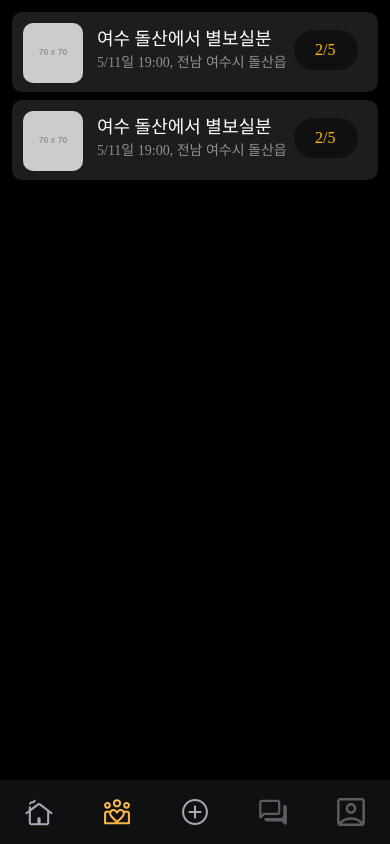
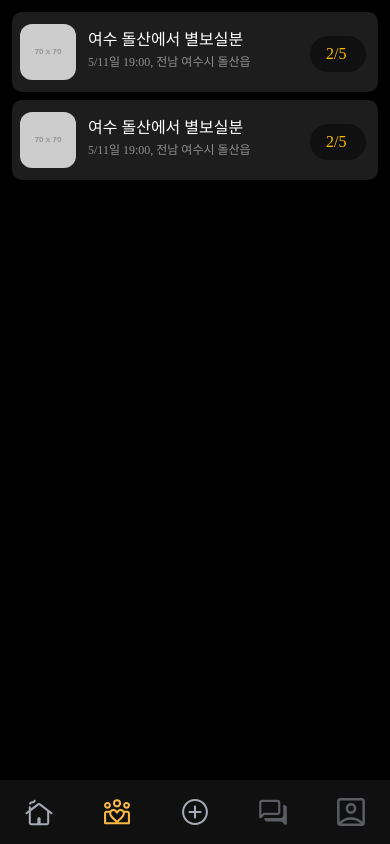
Before and after one commit to Superkid0714/ST4R-FE, a React (Vite) app in the folder ST4R/: page /groups in a window 390 px wide. Built offline with nearby package versions, Linux system fonts and the light colour scheme.

Commit message:
🎨style: 박스 스타일 수정

```diff
--- a/ST4R/pages/group/GroupPage.jsx
+++ b/ST4R/pages/group/GroupPage.jsx
@@ -1,45 +1,48 @@
 export default function GroupPage() {
-
   return (
     <div className="w-full flex flex-col justify-start items-start gap-2">
-
       {/* 모임 박스 1개 */}
-      <div key="1" className=" relative w-full h-20 sm:h-26 bg-[#1D1D1D] rounded-[10px]">
+      <div
+        key="1"
+        className=" relative w-full h-20 sm:h-27 bg-[#1D1D1D] rounded-[10px]"
+      >
         <img
-          className="absolute w-15 sm:w-21 h-auto left-[11px] top-[11px] rounded-[10px]"
+          className="absolute w-14 sm:w-21 h-auto left-2 top-3 rounded-xl"
           src="https://placehold.co/70x70"
         />
-        <div className="absolute left-[85px] sm:left-[110px] top-[14px] sm:top-[23px] justify-start text-lg sm:text-xl font-normal font-['Pretendard'] leading-normal">
+        <div className="absolute left-19 sm:left-28 top-4 sm:top-6 justify-start text-base sm:text-xl font-normal font-['Pretendard'] leading-normal">
           여수 돌산에서 별보실분
         </div>
-        <div className="absolute left-[85px] sm:left-[110px] top-[44px] sm:top-[55px]  justify-start text-[#8F8F8F] text-sm sm:text-base font-normal font-['Pretendard'] leading-none">
+        <div className="absolute left-19 sm:left-28 top-11 sm:top-15  justify-start text-[#8F8F8F] text-xs sm:text-base font-normal font-['Pretendard'] leading-none">
           5/11일 19:00, 전남 여수시 돌산읍
         </div>
-        <div className="absolute w-16 sm:w-20 h-10 sm:h-13 right-[20px] top-[18px] sm:top-[25px] bg-[#101010] rounded-[60px] overflow-hidden">
-          <div className="absolute left-[21px] sm:left-[27px] top-[10px] sm:top-[16px] text-center text-[#FFBB02] text-base font-medium font-['Pretendard'] leading-tight">
+        <div className="absolute w-14 sm:w-20 h-9 sm:h-13 right-3 top-6 sm:top-7 bg-[#101010] rounded-3xl ">
+          <div className="absolute left-4 sm:left-7 top-2 sm:top-3.5 text-center text-[#FFBB02] text-base sm:text-lg font-medium font-['Pretendard'] leading-tight">
             2/5
           </div>
         </div>
       </div>
 
-      <div key="2" className=" relative w-full h-20 sm:h-26 bg-[#1D1D1D] rounded-[10px]">
+      <div
+        key="2"
+        className=" relative w-full h-20 sm:h-27 bg-[#1D1D1D] rounded-[10px]"
+      >
         <img
-          className="absolute w-15 sm:w-21 h-auto left-[11px] top-[11px] rounded-[10px]"
+          className="absolute w-14 sm:w-21 h-auto left-2 top-3 rounded-xl"
           src="https://placehold.co/70x70"
         />
-        <div className="absolute left-[85px] sm:left-[110px] top-[14px] sm:top-[23px] justify-start text-lg sm:text-xl font-normal font-['Pretendard'] leading-normal">
+        <div className="absolute left-19 sm:left-28 top-4 sm:top-6 justify-start text-base sm:text-xl font-normal font-['Pretendard'] leading-normal">
           여수 돌산에서 별보실분
         </div>
-        <div className="absolute left-[85px] sm:left-[110px] top-[44px] sm:top-[55px]  justify-start text-[#8F8F8F] text-sm sm:text-base font-normal font-['Pretendard'] leading-none">
+        <div className="absolute left-19 sm:left-28 top-11 sm:top-15  justify-start text-[#8F8F8F] text-xs sm:text-base font-normal font-['Pretendard'] leading-none">
           5/11일 19:00, 전남 여수시 돌산읍
         </div>
-        <div className="absolute w-16 sm:w-20 h-10 sm:h-13 right-[20px] top-[18px] sm:top-[25px] bg-[#101010] rounded-[60px] overflow-hidden">
-          <div className="absolute left-[21px] sm:left-[27px] top-[10px] sm:top-[16px] text-center text-[#FFBB02] text-base font-medium font-['Pretendard'] leading-tight">
+        <div className="absolute w-14 sm:w-20 h-9 sm:h-13 right-3 top-6 sm:top-7 bg-[#101010] rounded-3xl ">
+          <div className="absolute left-4 sm:left-7 top-2 sm:top-3.5 text-center text-[#FFBB02] text-base sm:text-lg font-medium font-['Pretendard'] leading-tight">
             2/5
           </div>
         </div>
       </div>
-
     </div>
   );
 }
```
